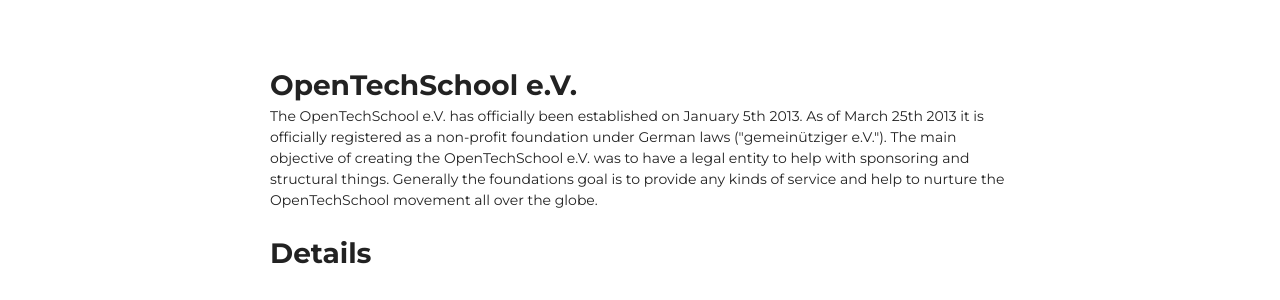
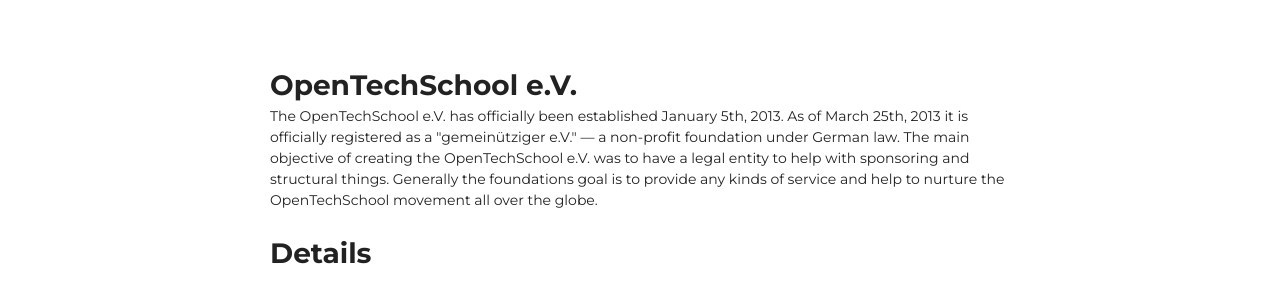
Before and after one commit to OpenTechSchool/www.opentechschool.org, a Jekyll site: the page built from foundation/index.html, in a window 1280 px wide and 900 px high, scrolled down 682 px. Shown: the part 153-453 px from the top of the window. Built offline with Jekyll 4.4.1, drawn with Linux system fonts in a browser that asks for light colours; nearby versions of some CDN libraries.

Commit message:
minor writing and wording changes

```diff
--- a/foundation/index.html
+++ b/foundation/index.html
@@ -8,17 +8,21 @@
 
 
     <h2>OpenTechSchool e.V.</h2>
-    <p>The OpenTechSchool e.V. has officially been established on January 5th 2013. As of March 25th 2013 it is officially registered as a non-profit foundation under German laws ("gemeinütziger e.V."). The main objective of creating the OpenTechSchool e.V. was to have a legal entity to help with sponsoring and structural things. Generally the foundations goal is to provide any kinds of service and help to nurture the OpenTechSchool movement all over the globe.</p>
+    <p>The OpenTechSchool e.V. has officially been established January 5th, 2013. As of March 25th, 2013 it is officially registered as a "gemeinütziger e.V." — a non-profit foundation under German law. The main objective of creating the OpenTechSchool e.V. was to have a legal entity to help with sponsoring and structural things. Generally the foundations goal is to provide any kinds of service and help to nurture the OpenTechSchool movement all over the globe.</p>
 
 
     <h2>Details</h2>
     <p>
     	<ul>
     		<li>Postal Address:
-		    	<address>OpenTechSchool e.V. <br/>
-		    		c/o co.up <br/>
-		    		Adalbertstr. 8 <br/>
-		    		10999 Berlin <br/>
+		    	<address>
+		    		OpenTechSchool e.V.
+		    		<br/>
+		    		c/o co.up
+		    		<br/>
+		    		Adalbertstr. 8
+		    		<br/>
+		    		10999 Berlin
 		    	</address>
 	    	</li>
 	    	<li>Registered at <a href="archive/Register_Bestaetigung.pdf">Amtsgericht Charlottenburg under VR32310B</a>
```
